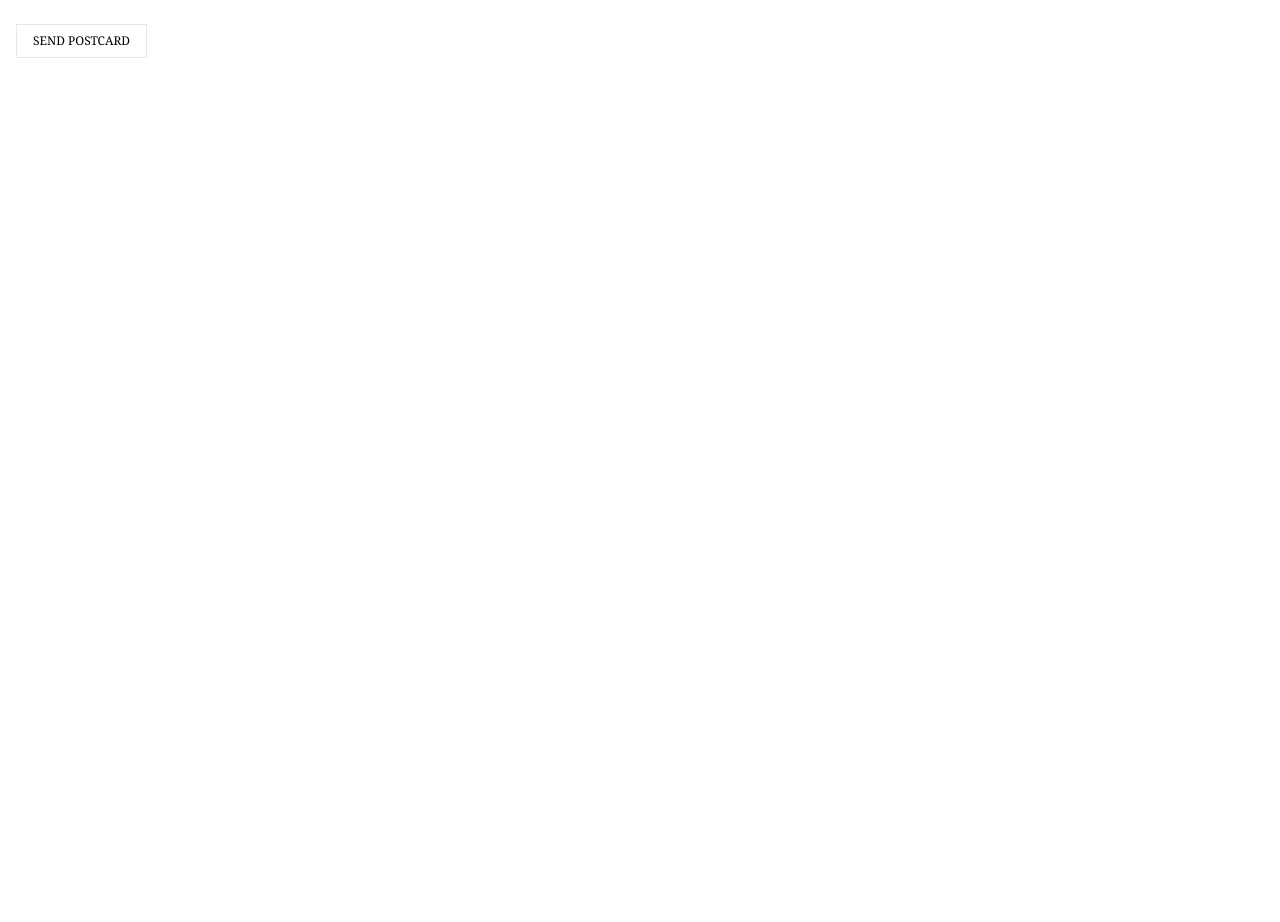
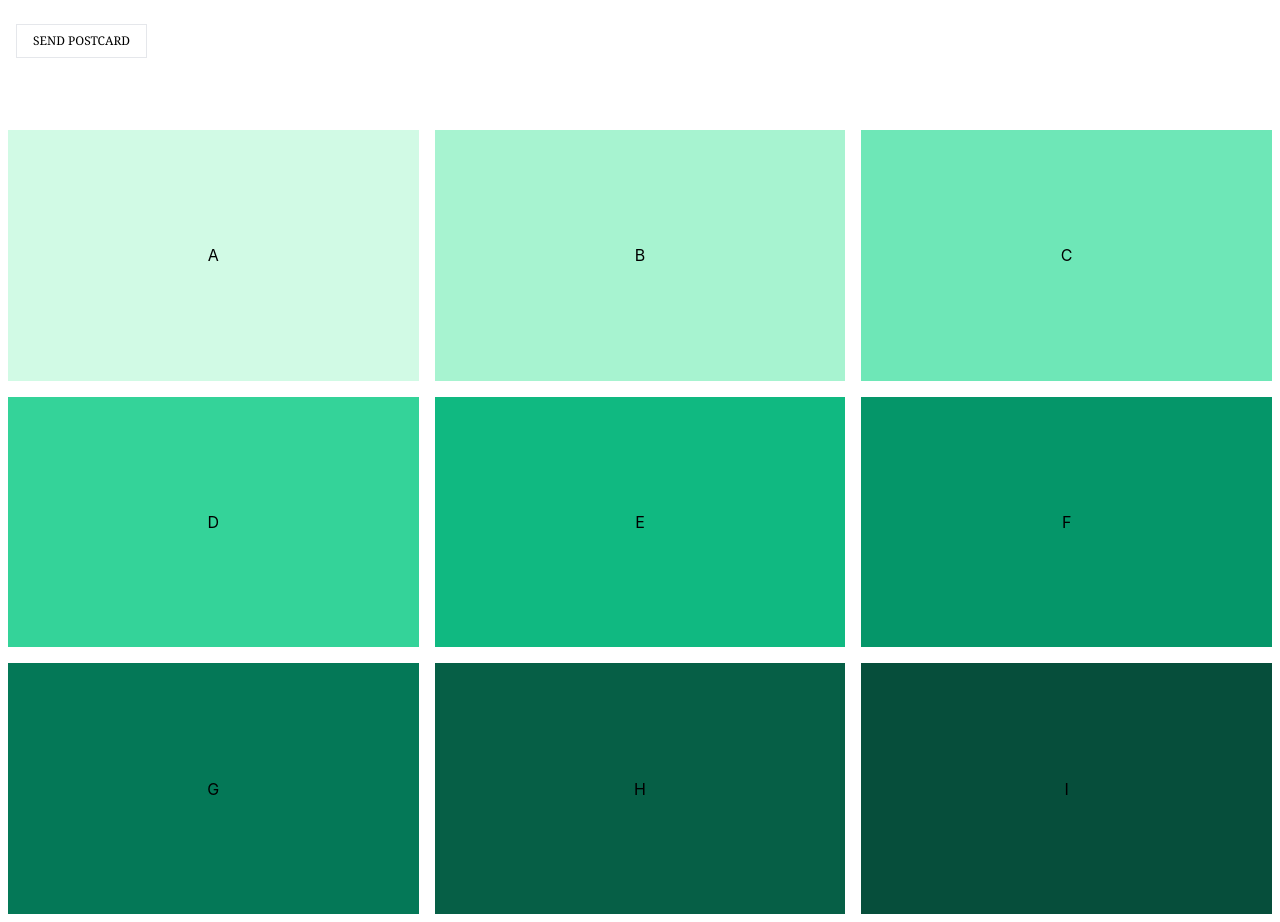
Before and after one commit to sambitos23/iot_lab_practice, a React (Create React App) app: page / in a window 1280 px wide. Shown: the part 920-1842 px from the top of the page. Before the commit the page ends 994 px from the top, so only its background shows below. Built offline with nearby package versions, Linux system fonts and the light colour scheme.

Commit message:
Block_gallery

```diff
--- a/src/App.js
+++ b/src/App.js
@@ -1,7 +1,8 @@
 import React from "react";
 import Box_Shade from "../src/tailwind_css/Tailwind_box";
 import Text from "../src/tailwind_css/Text_style";
-import Button_style from "../src/tailwind_css/Buttons_style"
+import Button_style from "../src/tailwind_css/Buttons_style";
+import Block from "../src/tailwind_css/Block_gallery";
 
 
 export default class App extends React.Component{
@@ -11,7 +12,8 @@ export default class App extends React.Component{
         hello from Sambit
         <Box_Shade/><br /><br />
         <Text/><br /><br />
-        <Button_style />
+        <Button_style /><br/><br />
+        <Block/>
       </div>
     )
   }
--- /dev/null
+++ b/src/tailwind_css/Block_gallery.js
@@ -0,0 +1,44 @@
+import React from "react";
+
+
+export default class Block extends React.Component{
+  render(){
+    return(
+      <div>
+         {/* Must take up all of the available space  */}
+         {/* Evenly distributed 3x3 grid  */}
+         {/* Letters must be centered on the square  */}
+         {/* Must have some spacing between the blocks  */}
+        <div class="h-screen flex flex-wrap justify-around">
+            <div className="flex w-1/3 h-1/3">
+                <div class="bg-green-100 m-2 w-full flex justify-center items-center">A</div>
+            </div>
+            <div className="flex w-1/3 h-1/3">
+                <div class="bg-green-200 m-2 w-full flex justify-center items-center">B</div>
+            </div>
+            <div className="flex w-1/3 h-1/3">
+                <div class="bg-green-300 m-2 w-full flex justify-center items-center">C</div>
+            </div>
+            <div className="flex w-1/3 h-1/3">
+                <div class="bg-green-400 m-2 w-full flex justify-center items-center">D</div>
+            </div>
+            <div className="flex w-1/3 h-1/3">
+                <div class="bg-green-500 m-2 w-full flex justify-center items-center">E</div>
+            </div>
+            <div className="flex w-1/3 h-1/3">
+                <div class="bg-green-600 m-2 w-full flex justify-center items-center">F</div>
+            </div>
+            <div className="flex w-1/3 h-1/3">
+                <div class="bg-green-700 m-2 w-full flex justify-center items-center">G</div>
+            </div>
+            <div className="flex w-1/3 h-1/3">
+                <div class="bg-green-800 m-2 w-full flex justify-center items-center">H</div>
+            </div>
+            <div className="flex w-1/3 h-1/3">
+                <div class="bg-green-900 m-2 w-full flex justify-center items-center">I</div>
+            </div>
+        </div>
+      </div>
+    )
+  }
+}
```
